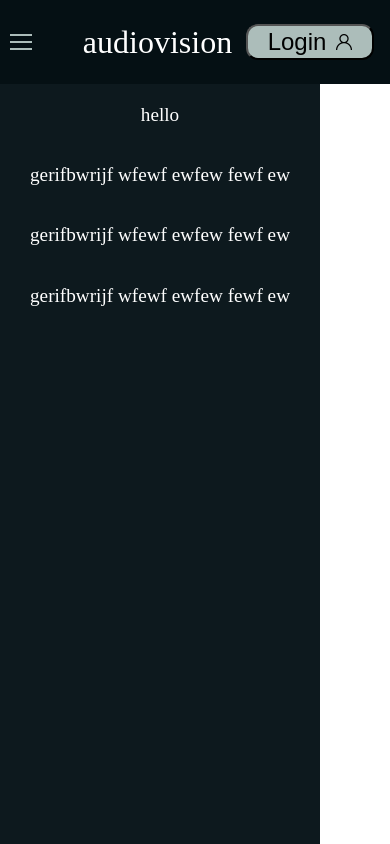
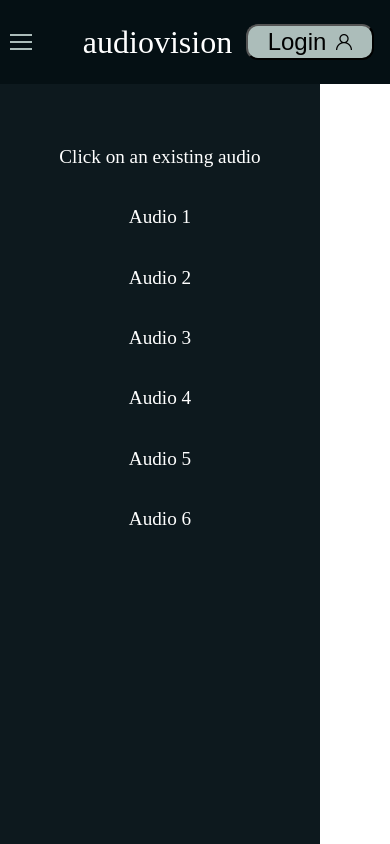
Before and after one commit to poke8014/CS161, a React (Create React App) app in the folder dev/client/: page / in a window 390 px wide. Both pictures are taken after a click on the element 21 px from the left and 42 px from the top of the page. Built offline with nearby package versions, Linux system fonts and the light colour scheme.

Commit message:
Updated css on components for responsive design

```diff
--- a/dev/client/public/index.html
+++ b/dev/client/public/index.html
@@ -8,7 +8,7 @@
       name="description"
       content="Web site created using create-react-app"
     />
-    <title>React App</title>
+    <title>audiovision</title>
   </head>
   <body>
     <div id="root"></div>
--- a/dev/client/src/components/Menu/Menu.css
+++ b/dev/client/src/components/Menu/Menu.css
@@ -1,11 +1,11 @@
 .menu{
+    padding-top: 5vh;
     margin: 0;
     display: flex;
     flex-direction: column;
     width: 20rem;
     height: 100%;
     background-color: #0D191E;
-    top: 10vh;
     color: white;
     align-items: center;
     font-size: larger;
--- a/dev/client/src/components/Menu/Menu.js
+++ b/dev/client/src/components/Menu/Menu.js
@@ -3,10 +3,13 @@ import "./Menu.css"
 export default function Menu(){
     return (
         <div className="menu">
-            <p>hello</p>
-            <p>gerifbwrijf wfewf ewfew fewf ew</p>
-            <p>gerifbwrijf wfewf ewfew fewf ew</p>
-            <p>gerifbwrijf wfewf ewfew fewf ew</p>
+            <p>Click on an existing audio</p>
+            <p>Audio 1</p>
+            <p>Audio 2</p>
+            <p>Audio 3</p>
+            <p>Audio 4</p>
+            <p>Audio 5</p>
+            <p>Audio 6</p>
         </div>
     )
 }
--- a/dev/client/src/components/NavBar/NavBar.css
+++ b/dev/client/src/components/NavBar/NavBar.css
@@ -39,11 +39,19 @@
     padding-left: 3rem;
 }
 
+.brand-name:hover{
+    cursor: pointer;
+}
+
 .login-button{
     background-color: #ACBDBA;
     padding: 2px 20px;
     border-radius: 12px;
     margin-right: 4vw;
+}
+
+.login-button:hover{
+    cursor: pointer;
 }
 
 .login-text{
```
